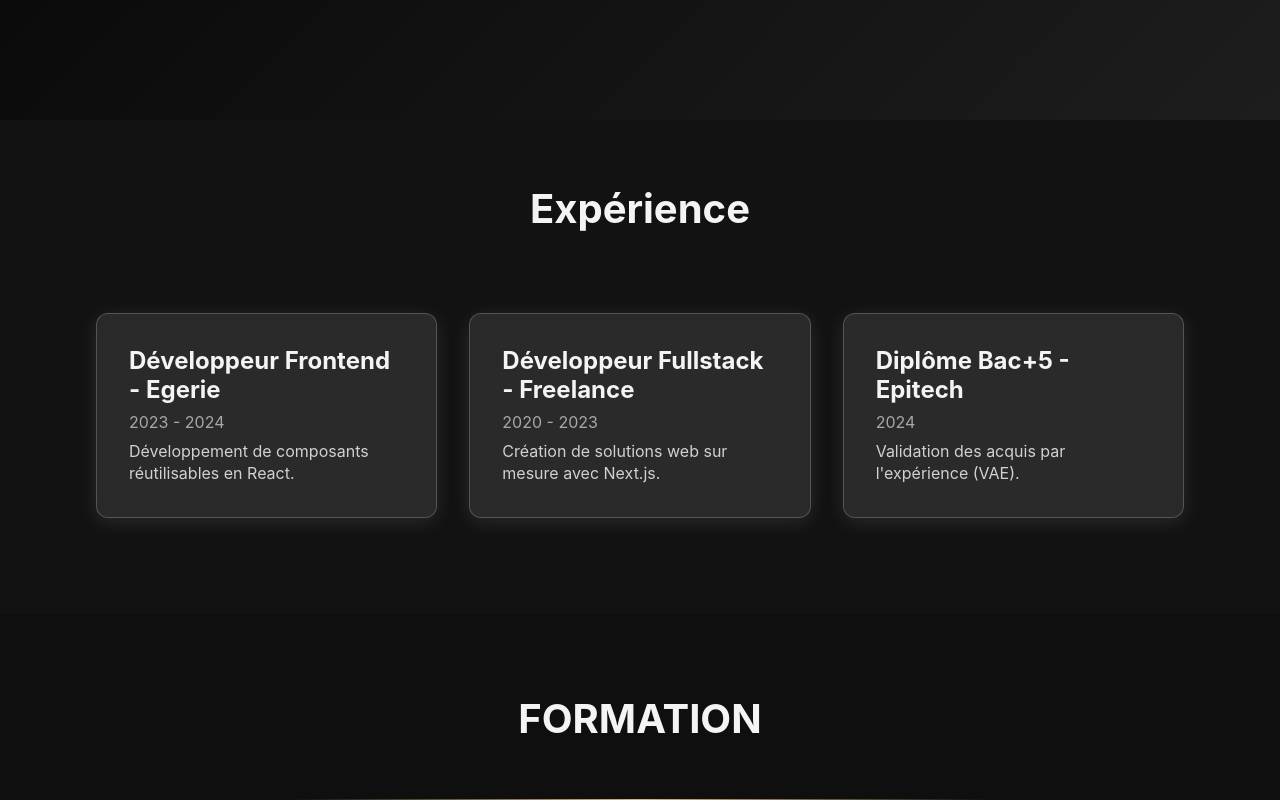
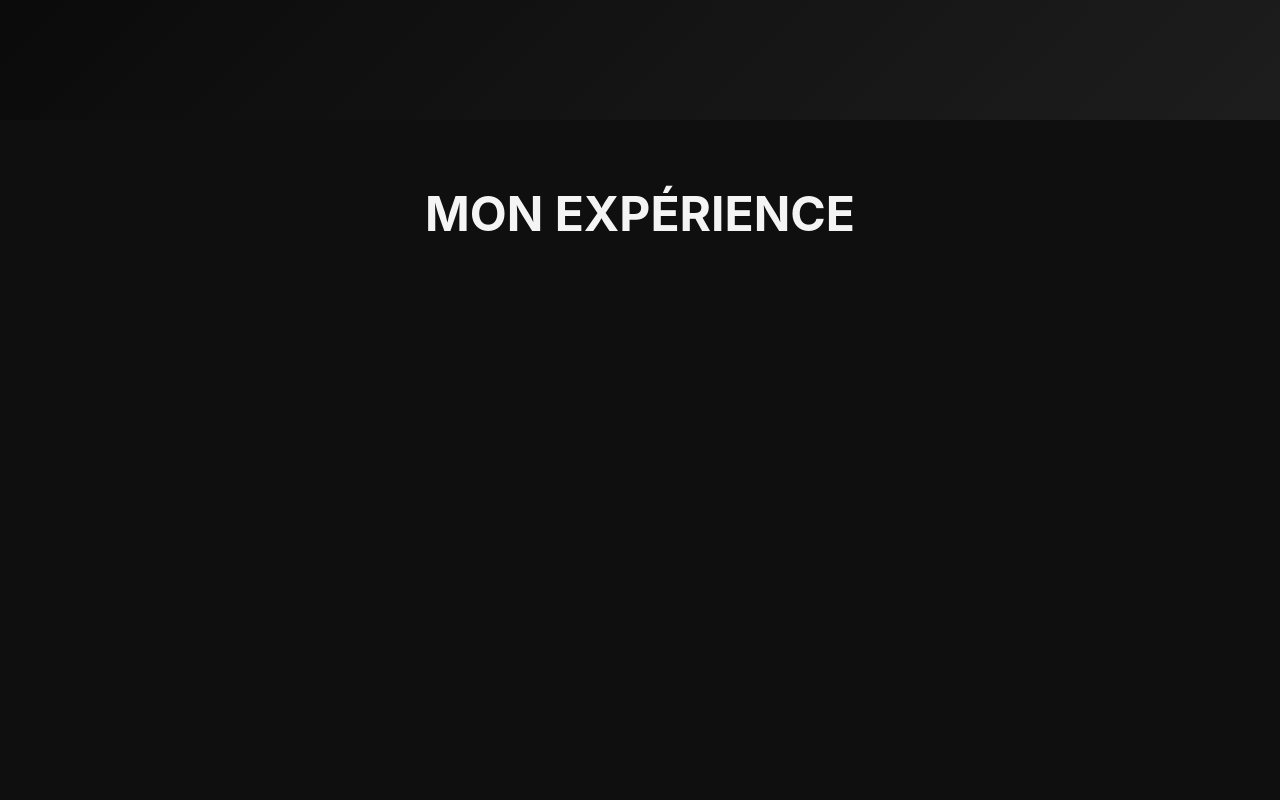
Before and after one commit to J-Banno/portfolio_next.js, a Next.js app: page / in a window 1280 px wide. Shown: the part 760-1560 px from the top of the page. Built offline with nearby package versions, Linux system fonts and the light colour scheme.

Commit message:
Add Timline component

```diff
--- a/package.json
+++ b/package.json
@@ -10,6 +10,7 @@
   },
   "dependencies": {
     "framer-motion": "^12.4.3",
+    "gsap": "^3.12.7",
     "next": "15.1.7",
     "react": "^19.0.0",
     "react-icons": "^5.4.0",
--- a/src/components/Experience.tsx
+++ b/src/components/Experience.tsx
@@ -1,5 +1,8 @@
 "use client";
-import { motion } from "framer-motion";
+
+import { useRef, useEffect, useState } from "react";
+import gsap from "gsap";
+import ScrollTrigger from "gsap/ScrollTrigger";
 import "@/styles/global.scss";
 
 const experiences = [
@@ -23,26 +26,97 @@ const experiences = [
   },
 ];
 
-export default function Experience() {
+gsap.registerPlugin(ScrollTrigger);
+
+const Experience = () => {
+  const timelineRef = useRef<HTMLDivElement | null>(null);
+  const itemsRef = useRef<(HTMLDivElement | null)[]>([]);
+  const [isMobile, setIsMobile] = useState(false);
+
+  useEffect(() => {
+    const checkMobile = () => setIsMobile(window.innerWidth <= 768);
+    checkMobile();
+    window.addEventListener("resize", checkMobile);
+    return () => window.removeEventListener("resize", checkMobile);
+  }, []);
+
+  useEffect(() => {
+    if (timelineRef.current) {
+      const line = timelineRef.current.querySelector(
+        ".timeline-line"
+      ) as HTMLDivElement | null;
+      if (!line) return;
+
+      // Animation fluide de la ligne centrale
+      gsap.fromTo(
+        line,
+        { height: "0%" },
+        {
+          height: "100%",
+          duration: 2,
+          ease: "power2.inOut",
+          scrollTrigger: {
+            trigger: timelineRef.current,
+            start: "top 85%",
+            end: "bottom 10%",
+            scrub: 1.5,
+          },
+        }
+      );
+
+      // Animation des expériences
+      itemsRef.current.forEach((item, index) => {
+        if (item) {
+          gsap.fromTo(
+            item,
+            {
+              opacity: 0,
+              x: isMobile ? 0 : index % 2 === 0 ? -100 : 100,
+              scale: 0.9,
+            },
+            {
+              opacity: 1,
+              x: 0,
+              scale: 1,
+              duration: 1.2,
+              ease: "power3.out",
+              scrollTrigger: {
+                trigger: item,
+                start: "top 90%",
+                end: "center 40%",
+                scrub: 1.5,
+              },
+            }
+          );
+        }
+      });
+    }
+  }, [isMobile]);
+
   return (
-    <section id="experience" className="experience-section">
-      <h2 className="section-title">Expérience</h2>
-      <div className="experience-grid">
+    <section className="timeline-section">
+      <h2 className="timeline-title">Mon Expérience</h2>
+      <div className="timeline" ref={timelineRef}>
+        <div className="timeline-line" />
         {experiences.map((exp, index) => (
-          <motion.div
+          <div
             key={exp.id}
-            className="experience-card"
-            initial={{ opacity: 0, y: 50 }}
-            whileInView={{ opacity: 1, y: 0 }}
-            transition={{ duration: 0.5, delay: index * 0.2 }}
-            viewport={{ once: true }}
+            className={`timeline-item ${isMobile ? "mobile" : ""}`}
+            ref={(el) => {
+              if (el) itemsRef.current[index] = el;
+            }}
           >
-            <h3>{exp.title}</h3>
-            <span className="date">{exp.date}</span>
-            <p>{exp.desc}</p>
-          </motion.div>
+            <div className="timeline-marker" />
+            <div className="timeline-content">
+              <span className="timeline-year">{exp.date}</span>
+              <h3>{exp.title}</h3>
+              <p className="description">{exp.desc}</p>
+            </div>
+          </div>
         ))}
       </div>
     </section>
   );
-}
+};
+
+export default Experience;
--- a/src/styles/_experience.scss
+++ b/src/styles/_experience.scss
@@ -1,54 +1,154 @@
-.experience-section {
+.timeline-section {
   padding: 4rem 5vw;
-  background: #121212;
-  color: #eaeaea;
+  background: $primary-bg;
+  color: $text-main;
   text-align: center;
 
-  .section-title {
-    font-size: 2.5rem;
+  .timeline-title {
+    font-size: 3rem;
     font-weight: bold;
     margin-bottom: 3rem;
+    color: $text-main;
+    text-align: center;
+    text-transform: uppercase;
+  }
 }
 
-  .experience-grid {
-    display: grid;
-    grid-template-columns: repeat(auto-fit, minmax(300px, 1fr));
-    gap: 2rem;
-    justify-content: center;
-    padding: 2rem;
+.timeline {
+  position: relative;
+  max-width: 900px;
+  margin: auto;
+  padding: 0 2rem;
+
+  .timeline-line {
+    position: absolute;
+    left: 50%;
+    top: 0;
+    width: 2px;
+    height: 100%;
+    background: linear-gradient(180deg, rgba($accent, 0.9), rgba($accent, 0.3));
+    box-shadow: 0 0 10px rgba($accent, 0.6);
+    transform: translateX(-50%);
   }
 
-  .experience-card {
-    background: rgba(255, 255, 255, 0.1);
-    backdrop-filter: blur(10px);
+  .timeline-item {
+    display: flex;
+    justify-content: flex-start; // Par défaut à gauche
+    align-items: center;
+    position: relative;
+    width: 100%;
+    margin-bottom: 80px;
+
+    &:nth-child(odd) {
+      justify-content: flex-end; // Alternance à droite
+      .timeline-content {
+        text-align: left;
+      }
+    }
+
+    &:nth-child(even) {
+      justify-content: flex-start; // Alternance à gauche
+      .timeline-content {
+        text-align: right;
+      }
+    }
+
+    .timeline-marker {
+      width: 14px;
+      height: 14px;
+      background: $accent;
+      border-radius: 50%;
+      position: absolute;
+      left: 50%;
+      top: 50%;
+      transform: translate(-50%, -50%);
+      box-shadow: 0 0 8px rgba($accent, 0.8);
+    }
+
+    .timeline-content {
+      background: $secondary-bg; // Fond opaque
       padding: 2rem;
       border-radius: 12px;
-    box-shadow: 0 4px 20px rgba(255, 255, 255, 0.1);
-    text-align: left;
-    transition: all 0.3s ease-in-out;
-    cursor: pointer;
-    border: 1px solid rgba(255, 255, 255, 0.2);
+      border: 1px solid $accent; // Bordure dorée
+      max-width: 45%;
+      position: relative;
+      box-shadow: 0 0 20px rgba($accent, 0.2); // Glow subtil
 
       &:hover {
+        box-shadow: 0 0 25px rgba($accent, 0.5); // Effet hover
         transform: scale(1.05);
-      box-shadow: 0 6px 30px $accent;
+        transition: 0.3s ease-in-out;
+      }
+
+      .timeline-year {
+        font-weight: bold;
+        color: $accent;
+        font-size: 1.4rem;
       }
 
       h3 {
-      font-size: 1.5rem;
-      font-weight: bold;
-      margin-bottom: 0.5rem;
+        font-size: 1.3rem;
+        margin: 10px 0;
+        color: $text-main;
       }
 
-    .date {
+      .description {
         font-size: 1rem;
-      color: #a8a8a8;
-    }
-
-    p {
-      font-size: 1rem;
-      margin-top: 0.5rem;
-      line-height: 1.4;
+        color: lighten($text-main, 15%);
+        line-height: 1.6;
       }
     }
   }
+}
+
+@media (max-width: 768px) {
+  .timeline {
+    .timeline-line {
+      left: 50%;
+      transform: translateX(-50%);
+    }
+
+    .timeline-item {
+      width: 100%;
+      display: flex;
+      flex-direction: column;
+      align-items: center;
+      justify-content: center;
+      margin-bottom: 50px;
+
+      .timeline-content {
+        width: 85%;
+        max-width: 400px;
+        text-align: center;
+        padding: 1.5rem; // Légère réduction pour éviter un effet trop étendu
+        font-size: 1rem;
+        display: flex;
+        flex-direction: column;
+        align-items: center;
+        justify-content: center;
+        line-height: 1.6;
+        border-radius: 10px;
+
+        .timeline-year {
+          font-size: 1.2rem;
+          font-weight: 600;
+          margin-bottom: 5px;
+        }
+
+        h3 {
+          font-size: 1.6rem;
+          font-weight: 700;
+          margin-bottom: 5px;
+          text-align: center; // 🔥 Corrige le problème d’alignement
+        }
+
+        .description {
+          font-size: 1.1rem;
+          line-height: 1.5;
+          max-width: 90%;
+          text-align: center;
+        }
+      }
+    }
+  }
+}
--- a/src/styles/_hero.scss
+++ b/src/styles/_hero.scss
@@ -29,6 +29,7 @@
       rgba(255, 255, 255, 0.9),
       rgba(200, 200, 200, 0.7)
     );
+    background-clip: text;
     -webkit-background-clip: text;
     -webkit-text-fill-color: transparent;
     margin-bottom: 1rem;
--- a/src/styles/_typography.scss
+++ b/src/styles/_typography.scss
@@ -4,19 +4,16 @@ h1,
 h2,
 h3,
 h4 {
-  font-weight: bold;
   color: $text-main;
 }
 
 h1 {
   font-size: 3rem;
-  text-align: center;
   margin-bottom: 1rem;
 }
 
 h2 {
   font-size: 2.5rem;
-  text-align: center;
   margin-bottom: 1rem;
 }
 
```
Also changed, not shown: 1 other file (tests, documents, lock files or other folders). Lines whose indentation alone changed are shown as unchanged.
